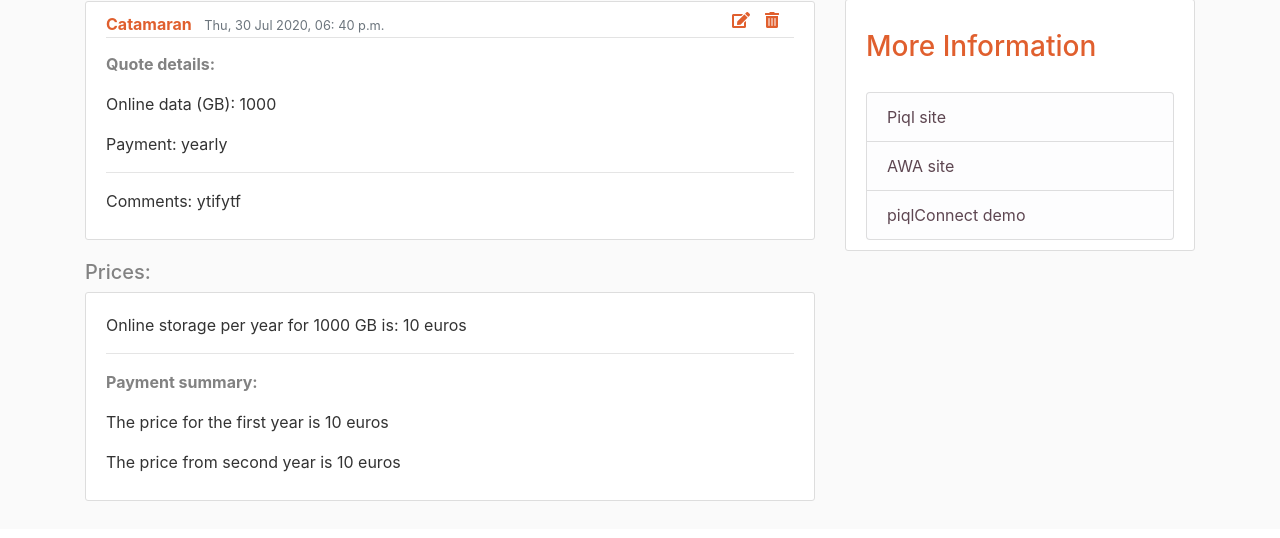
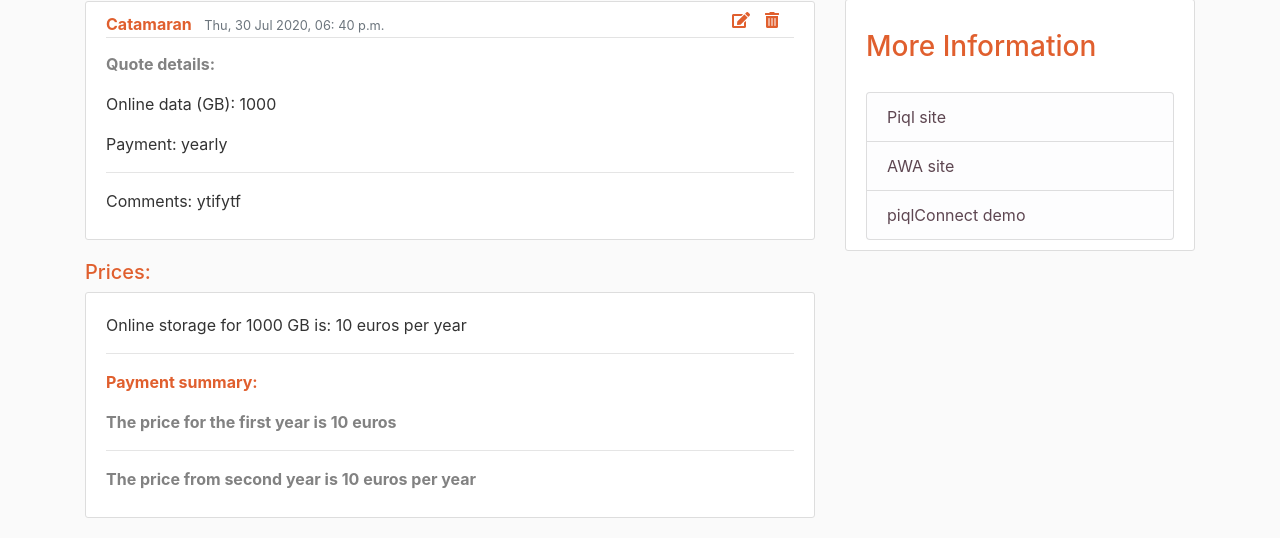
Before and after one commit to alfrtruj-p/calculator, a Django app: template calc/templates/calc/data_quote.html in a window 1280 px wide. Shown: the part 271-809 px from the top of the page. Before the commit the page ends 772 px from the top, so only its background shows below. Run offline with Django 3.2, Linux system fonts and the light colour scheme; data comes from the database, SQL or seed files in the repository; both versions use the stored data as it was after the commit; the template is opened without the code that fills it: values that come from a table or form of the project are taken from there, most other values are stand-ins (such as "Sample title", 1, 10 or a date in 2020); parts of the project's set-up code (start-up, migrations or seed data) failed here and were passed over; some libraries are stand-ins or nearby versions.

Commit message:
adding professional services

```diff
--- a/calc/calculator.py
+++ b/calc/calculator.py
@@ -160,16 +160,24 @@ def awa(decision, entity, storage, reel):
     return awa_price, fee, storage_awa
 
 
-"""def reader(piqlreader, service):
+def reader(piqlreader, qty, service):
     support = 0
     installation = prices.price_calculation(pricing, 'piqlReader_installation')
     if piqlreader == 'no':
         piqlreader_price = 0
     else:
-        piqlreader = prices.price_calculation(pricing, 'piqlReader')
+        piqlreader = qty * prices.price_calculation(pricing, 'piqlReader')
         if service == 'platinum':
-            support = prices.price_calculation(prices, 'piqlReader_platinum_service')
+            support = prices.price_calculation(pricing, 'piqlReader_platinum_service')
         elif service == 'gold':
             support = prices.price_calculation(pricing, 'piqlReader_gold_service')
         piqlreader_price = piqlreader + installation + support
-    return piqlreader_price, piqlreader, installation, support"""
+    return piqlreader_price, piqlreader, qty, installation, support
+
+
+def prof_serv(consultacy, days):
+    if consultacy == 'yes':
+        prof_serv_price = days * prices.price_calculation(pricing, 'professional_services_day')
+    else:
+        prof_serv_price = 0
+    return prof_serv_price, days
--- a/calc/forms.py
+++ b/calc/forms.py
@@ -24,9 +24,10 @@ class InputForm(forms.ModelForm):
         awa_storage = forms.ChoiceField(widget=forms.Select(choices=STORAGE))
         piqlreader = forms.ChoiceField(widget=forms.Select(choices=DECISION))
         service = forms.ChoiceField(widget=forms.Select(choices=SERVICE))
+        consultancy = forms.ChoiceField(widget=forms.Select(choices=DECISION))
         comment = forms.CharField(widget=forms.Textarea(attrs={'rows': 5, 'cols': 40}))
         fields = ['customer_name', 'type', 'offline_data', 'pages', 'layout', 'online_data', 'payment',
-                  'awa', 'awa_contribution', 'awa_storage', 'piqlreader', 'service', 'comment']
+                  'awa', 'awa_contribution', 'awa_storage', 'piqlreader', 'quantity', 'service', 'consultancy', 'days', 'comment']
 
 
 class UserForm(forms.ModelForm):
--- a/calc/models.py
+++ b/calc/models.py
@@ -26,7 +26,10 @@ class Input(models.Model):
     awa_contribution = models.CharField(default='public', max_length=40, choices=CONTRIBUTION, verbose_name='Entity')
     awa_storage = models.CharField(default='5', max_length=40, choices=STORAGE, verbose_name='AWA Storage')
     piqlreader = models.CharField(default='no', blank=True, max_length=40, choices=DECISION, verbose_name='piqlReader')
-    service = models.CharField(blank=True, max_length=40, choices=SERVICE, verbose_name='Service agreement')
+    quantity = models.IntegerField(default='1', blank=True, verbose_name='Quantity of piqlReaders')
+    service = models.CharField(default='gold', blank=True, max_length=40, choices=SERVICE, verbose_name='Service agreement')
+    consultancy = models.CharField(default='no', blank=True, max_length=40, choices=DECISION, verbose_name='Professional services')
+    days = models.IntegerField(default='1', blank=True, verbose_name='How many days?')
 
     def __str__(self):
         return self.customer_name
--- a/calc/templates/calc/data_quote.html
+++ b/calc/templates/calc/data_quote.html
@@ -51,8 +51,13 @@
                 {% endif %}
 
                 {% if quote.piqlreader == 'yes' %}
-                    <p>piqlReader included</p>
+                    <p>{{ qty }} piqlReader(s) included</p>
                     <p>Service support: {{ quote.service }} </p>
+                    <hr>
+                {% endif %}
+
+                {% if quote.consultancy == 'yes' %}
+                    <p>{{ days }} day(s) of professional services included</p>
                     <hr>
                 {% endif %}
 
@@ -61,7 +66,7 @@
           </div>
     </article>
 
-    <h5 style="color: #828282">Prices:</h5>
+    <h5 style="color: #E05F2E">Prices:</h5>
 
     <article class="media content-section">
 
@@ -80,18 +85,32 @@
                         <hr>
                     {% endif %}
 
-                    <p style="color: #828282"><strong>Payment summary:</strong></p>
-                    <p>The price for the first year is {{ first_year_price }} euros</p>
+                    {% if quote.piqlreader == 'yes' %}
+                        <p>{{ qty }} piqlReader is: {{ price_piqlreader }} euros</p>
+                        <p>Including:</p>
+                        <p>Installation and training: {{ installation }} euros</p>
+                        <p>{{ quote.service }} service support: {{ support }} euros per year</p>
+                        <hr>
+                    {% endif %}
+
+                    {% if quote.consultancy == 'yes' %}
+                        <p>Professional services for {{ days }} days is: {{ price_prof_serv }} euros</p>
+                        <hr>
+                    {% endif %}
+
+                    <p style="color: #E05F2E"><strong>Payment summary:</strong></p>
+                    <div style="color: #828282">
+                        <p><strong>The price for the first year is {{ first_year_price }} euros</strong></p>
                         {% if quote.awa == 'no' %}
-                        <p>Shipment cost (30 euros/reel): {{ reel|mul:30 }} euros</p>
+                            <p><strong>Shipment cost (30 euros/reel): {{ reel|mul:30 }} euros</strong></p>
                         {% else %}
-                        <p>Shipment cost to AWA (20 euros/reel): {{ reel|mul:20 }} euros</p>
-                        <hr>
-                        <p>The price from second year is {{ second_year_price }} euros</p>
+                            <p><strong>Shipment cost to AWA (20 euros/reel): {{ reel|mul:20 }} euros</strong></p>
                         {% endif %}
                          <hr>
+                        <p><strong>The price from second year is {{ second_year_price }} euros per year</strong></p>
+                    </div>
                 {% else %}
-                    <p>Incorrect "online payment", please select "Yearly" or "Monthly"</p>
+                    <p style="color: #828282"><strong>Incorrect "online payment", please select "Yearly" or "Monthly"</strong></p>
                 {% endif %}
 
             {% elif quote.payment == 'yearly' %}
@@ -100,7 +119,7 @@
                     <p>piqlFilms: {{ reel }} reels</p>
                     <hr>
                 {% endif %}
-                <p>Online storage per year for {{ quote.online_data }} GB is: {{ online }} euros</p>
+                <p>Online storage for {{ quote.online_data }} GB is: {{ online }} euros per year</p>
                 <hr>
                 {% if quote.awa == 'yes' %}
                     {% if quote.offline_data or quote.pages %}
@@ -111,27 +130,39 @@
                         <hr>
                     {% endif %}
                 {% endif %}
+                {% if quote.piqlreader == 'yes' %}
+                        <p>{{ qty }} piqlReader is: {{ price_piqlreader }} euros</p>
+                        <p>Including:</p>
+                        <p>Installation and training: {{ installation }} euros</p>
+                        <p>{{ quote.service }} service support: {{ support }} euros per year</p>
+                        <hr>
+                {% endif %}
 
+                {% if quote.consultancy == 'yes' %}
+                        <p>Professional services for {{ days }} days is: {{ price_prof_serv }} euros </p>
+                        <hr>
+                {% endif %}
 
-                <p style="color: #828282"><strong>Payment summary:</strong></p>
-                <p>The price for the first year is {{ first_year_price }} euros</p>
+                <p style="color: #E05F2E"><strong>Payment summary:</strong></p>
+                <div style="color: #828282">
+                    <p><strong>The price for the first year is {{ first_year_price }} euros</strong></p>
                     {% if quote.offline_data or quote.pages %}
                         {% if quote.awa == 'no' %}
-                        <p>Shipment cost (30 euros/reel): {{ reel|mul:30 }} euros</p>
+                            <p><strong>Shipment cost (30 euros/reel): {{ reel|mul:30 }} euros</strong></p>
                         {% else %}
-                        <p>Shipment cost to AWA (20 euros/reel): {{ reel|mul:20 }} euros</p>
+                            <p><strong>Shipment cost to AWA (20 euros/reel): {{ reel|mul:20 }} euros</strong></p>
+                        {% endif %}
                     {% endif %}
                     <hr>
-                {% endif %}
-                <p>The price from second year is {{ second_year_price }} euros</p>
-
+                    <p><strong>The price from second year is {{ second_year_price }} euros per year</strong></p>
+                </div>
             {% elif quote.payment == 'monthly' %}
                 {% if quote.offline_data or quote.pages %}
                     <p>Offline storage for {{ quote.offline_data }} GB and {{ quote.pages }} pages is: {{ offline }} euros</p>
                     <p>piqlFilms: {{ reel }} reels</p>
                     <hr>
                 {% endif %}
-                <p>Online storage per month for {{ quote.online_data }} GB is: {{ online }} euros</p>
+                <p>Online storage for {{ quote.online_data }} GB is: {{ online }} euros per month</p>
                 <hr>
                 {% if quote.awa == 'yes' %}
                     <p>Storage in AWA for {{ reel }} reel(s) is: {{ price_awa }} euros</p>
@@ -140,19 +171,32 @@
                     <p>Management fee and AWA storage for: {{ storage_awa }} euros per year</p>
                     <hr>
                 {% endif %}
+                {% if quote.piqlreader == 'yes' %}
+                        <p>{{ qty }} piqlReader is: {{ price_piqlreader }} euros</p>
+                        <p>Including:</p>
+                        <p>Installation and training: {{ installation }} euros</p>
+                        <p>{{ quote.service }} service support: {{ support }} euros per year</p>
+                        <hr>
+                {% endif %}
 
+                {% if quote.consultancy == 'yes' %}
+                        <p>Professional services for {{ days }} days is: {{ price_prof_serv }} euros</p>
+                        <hr>
+                {% endif %}
 
-                <p style="color: #828282"><strong>Payment summary:</strong></p>
-                <p>The price for the first month is {{ first_year_price }} euros</p>
+                <p style="color: #E05F2E"><strong>Payment summary:</strong></p>
+                <div style="color: #828282">
+                    <p><strong>The price for the first month is {{ first_year_price }} euros</strong></p>
                     {% if quote.offline_data or quote.pages %}
                         {% if quote.awa == 'no' %}
-                        <p>Shipment cost (30 euros/reel): {{ reel|mul:30 }} euros</p>
+                            <p><strong>Shipment cost (30 euros/reel): {{ reel|mul:30 }} euros</strong></p>
                         {% else %}
-                        <p>Shipment cost to AWA (20 euros/reel): {{ reel|mul:20 }} euros</p>
+                            <p><strong>Shipment cost to AWA (20 euros/reel): {{ reel|mul:20 }} euros</strong></p>
+                        {% endif %}
                     {% endif %}
                     <hr>
-                {% endif %}
-                 <p>The price from second month is {{ second_year_price }} euros</p>
+                    <p><strong>The price from second month is {{ second_year_price }} euros per month</strong></p>
+                </div>
             {% endif %}
 
             </div>
--- a/calculator/settings.py
+++ b/calculator/settings.py
@@ -121,6 +121,8 @@ USE_L10N = True
 
 USE_TZ = True
 
+USE_THOUSAND_SEPARATOR = True
+
 
 # Static files (CSS, JavaScript, Images)
 # https://docs.djangoproject.com/en/3.0/howto/static-files/
```
Also changed, not shown: calc/views.py (+4 -3 lines), calc/migrations/0009_auto_20200825_2133.py (added), calc/migrations/0010_input_quantity.py (added), db.sqlite3, 1 other file. Lines whose indentation alone changed are shown as unchanged.
